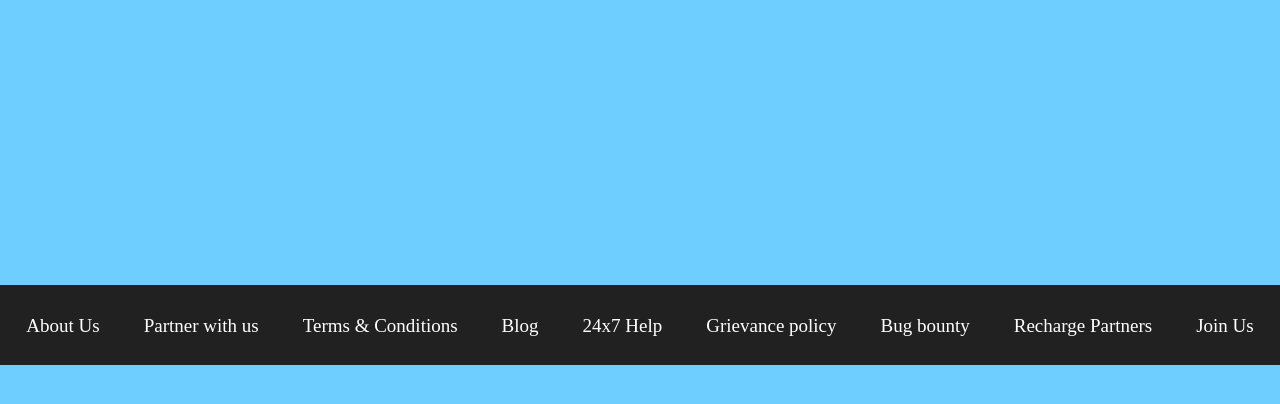
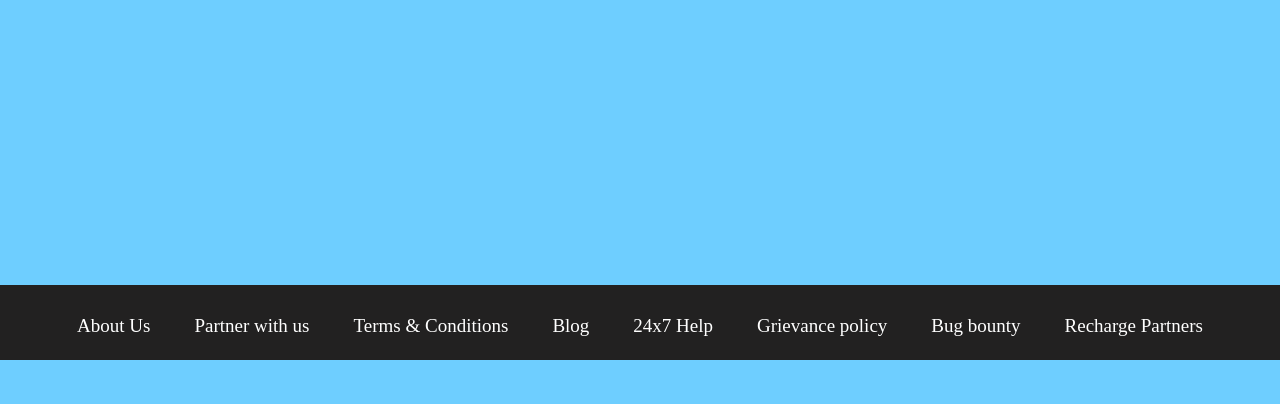
Before and after one commit to SvayamGopal/Capstone_ElectricityBill, a Django app: page / in a window 1280 px wide. Shown: the part 265-669 px from the top of the page. Run offline with Django 3.2, Linux system fonts and the light colour scheme; data that the repository does not hold is empty.

Commit message:
Add files via upload

```diff
--- a/templates/edit.html
+++ b/templates/edit.html
@@ -19,7 +19,7 @@
         <header class="header">
             <nav class="navbar">
                 <div class="navbar__container">
-                    <a href="{%url 'showbill'%}" id="navbar__logo">xElectricity Bill Generator</a><img src="{% static 'Images/elec1.png' %}" style="height: 70px;">
+                    <a href="{%url 'showbill'%}" id="navbar__logo">Electricity Bill Generator</a><img src="{% static 'Images/elec1.png' %}" style="height: 70px;">
                 </div>
             </nav>
         </header>
--- a/templates/index.html
+++ b/templates/index.html
@@ -12,7 +12,7 @@
         <link href="{% static 'styles.css' %}" rel="stylesheet">
         <style>
             .Phooter {
-                height: 80px;
+                height: 75px;
                 background-color: rgb(34, 33, 33);
 
                 position: relative;
@@ -129,7 +129,6 @@
             <a href="" class="aa">Grievance policy</a>
             <a href="" class="aa">Bug bounty</a>
             <a href="" class="aa">Recharge Partners</a>
-            <a href="" class="aa">Join Us</a>
                 </div>
             </center>
         </footer>
```
Also changed, not shown: templates/insert.html (line endings or trailing spaces).
